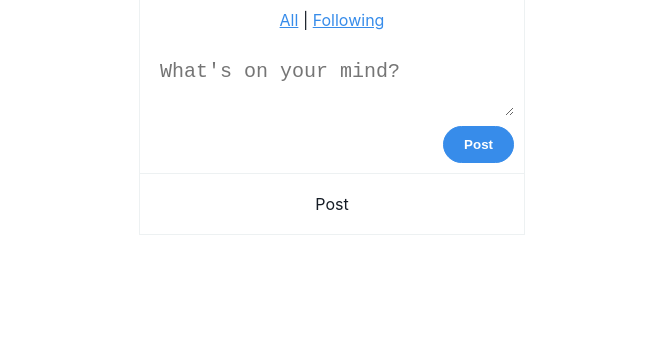
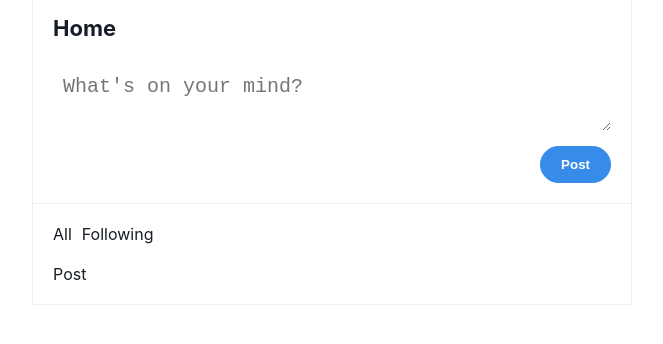
Before and after one commit to mpossas/app-posterr, a Vue app: page / in a window 1280 px wide. Shown: the top 344 px of the page, without its empty margins (308-971 px from the left). Built offline with nearby package versions, Linux system fonts and the light colour scheme.

Commit message:
Design improvements

```diff
--- a/src/App.vue
+++ b/src/App.vue
@@ -1,10 +1,11 @@
 <template>
+  <h1>Home</h1>
+  <Draft />
   <div id="nav">
-    <router-link to="/">All</router-link> |
+    <router-link to="/">All</router-link>
     <router-link to="/following">Following</router-link>
   </div>
-  <Draft />
-  <router-view/>
+  <router-view />
 </template>
 
 <script setup>
@@ -12,12 +13,23 @@ import Draft from './components/Draft.vue'
 </script>
 
 <style lang="scss" scoped>
+h1 {
+  padding-left: 20px;
+  font-size: 22px;
+}
+
 #nav {
-  margin: 10px 0;
+  margin: 0 20px;
 }
 
 a {
-  color: $pstr-blue;
+  color: white;
+  text-decoration: none;
+  margin-right: 10px;
+
+  @media (prefers-color-scheme: light) {
+    color: $pstr-black;
+  }
 }
 </style>
 
--- a/src/assets/scss/posterr.scss
+++ b/src/assets/scss/posterr.scss
@@ -5,7 +5,6 @@ body {
   font-family: -apple-system, BlinkMacSystemFont, "Segoe UI", Roboto, Helvetica, Arial, sans-serif;
   background-color: $pstr-black;
   color: white;
-  text-align: center;
   margin: 0;
 
   .pstr-btn {
@@ -33,7 +32,7 @@ body {
     width: 100%;
 
     @media (min-width: 768px) {
-      width: 30%;
+      width: 598px;
       border-left: 1px solid $pstr-dark-gray;
       border-right: 1px solid $pstr-dark-gray;
 
--- a/src/components/Draft.vue
+++ b/src/components/Draft.vue
@@ -40,7 +40,9 @@ const maxCharCount = computed(() => {
     display: flex;
     flex-direction: column;
     align-items: flex-end;
-    padding: 10px;
+    padding: 20px;
+    padding-top: 10px;
+    margin-bottom: 20px;
 
     @include border-bottom
   }
@@ -48,7 +50,7 @@ const maxCharCount = computed(() => {
     width: 100%;
     box-sizing: border-box;
     font-size: 20px;
-    margin-bottom: 10px;
+    margin-bottom: 15px;
     padding: 10px;
     color: white;
     background-color: $pstr-black;
```
